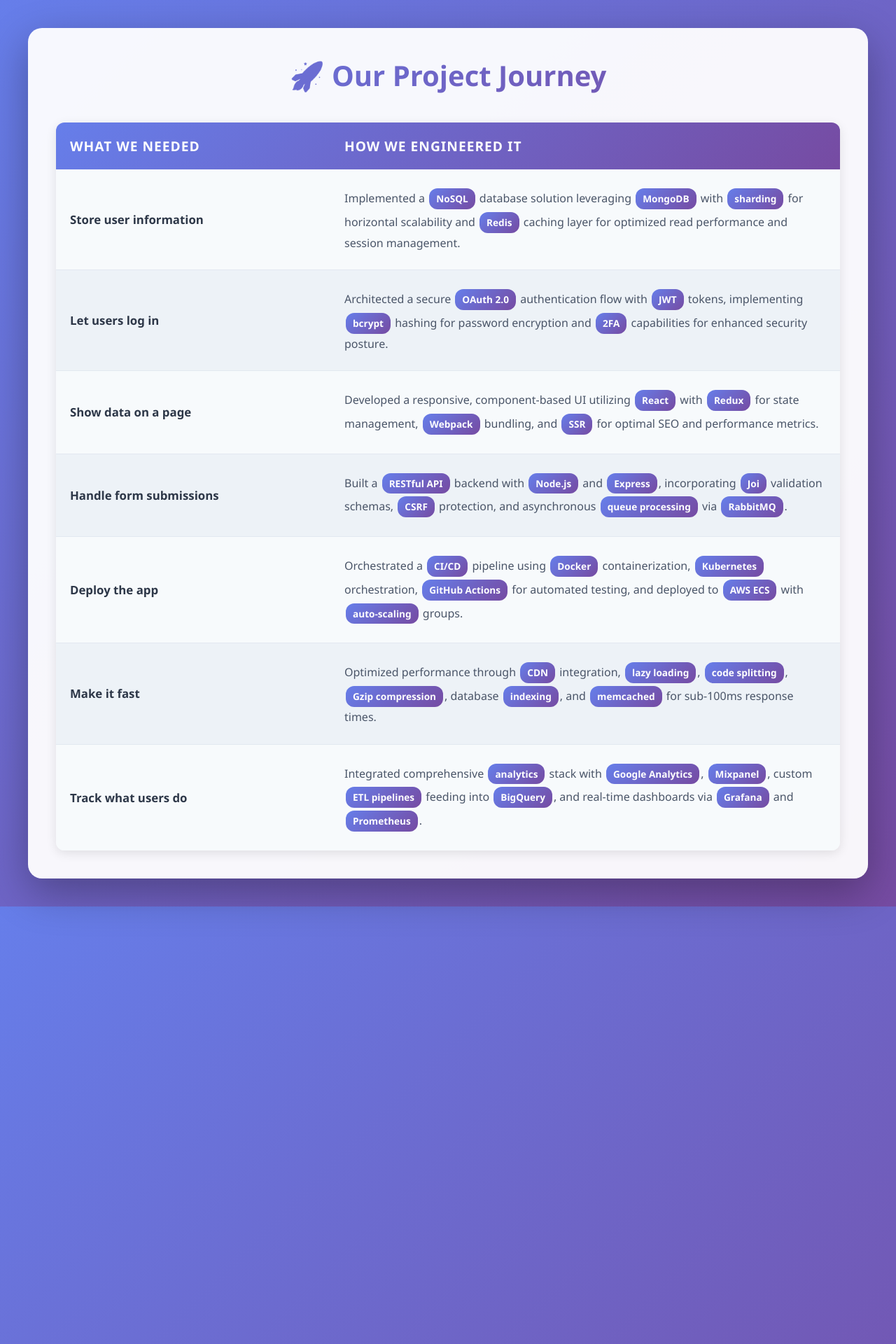
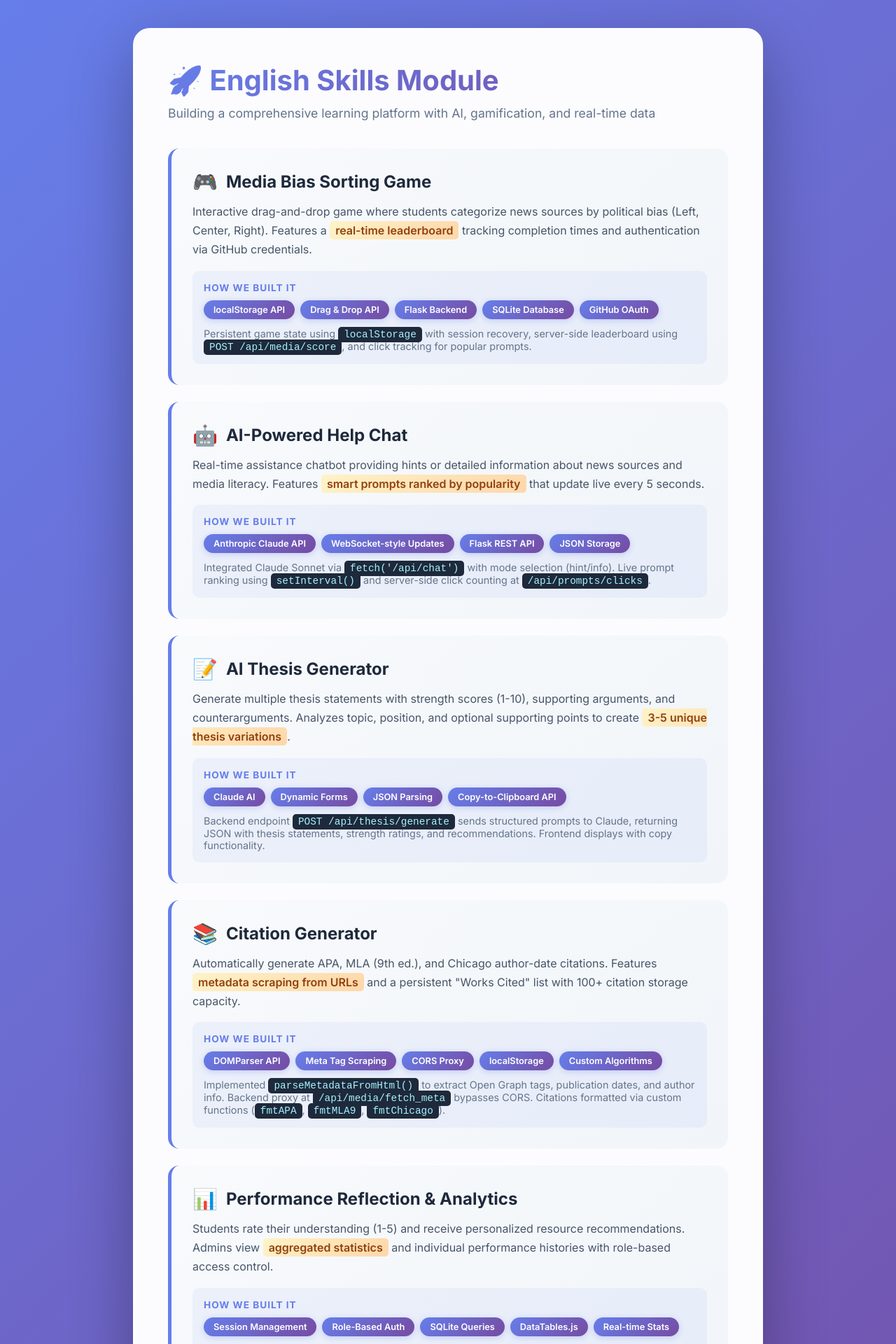
Before and after one commit to Interacters/tri2changes, a Jekyll site: the page built from MediaBiasChanges/media/microblog.html, in a window 1280 px wide. Shown: the top 1920 px of the page at 70% size. Built offline with Jekyll 4.4.1, drawn with Linux system fonts in a browser that asks for light colours; some of the changed text lies outside the part shown.

Commit message:
microblog changes

```diff
--- a/MediaBiasChanges/media/microblog.html
+++ b/MediaBiasChanges/media/microblog.html
@@ -1,13 +1,17 @@
 ---
 layout: null
+permalink: media/microblog.html
 ---
 
+<!DOCTYPE html>
 <html lang="en">
 <head>
     <meta charset="UTF-8">
     <meta name="viewport" content="width=device-width, initial-scale=1.0">
-    <title>Project Development Journey</title>
+    <title>English Skills Module - Development Journey</title>
     <style>
+        @import url('https://fonts.googleapis.com/css2?family=Inter:wght@400;600;700&display=swap');
+
         * {
             margin: 0;
             padding: 0;
@@ -15,214 +19,307 @@
         }
 
         body {
-            font-family: 'Segoe UI', Tahoma, Geneva, Verdana, sans-serif;
+            font-family: 'Inter', -apple-system, BlinkMacSystemFont, sans-serif;
             background: linear-gradient(135deg, #667eea 0%, #764ba2 100%);
             min-height: 100vh;
             padding: 40px 20px;
         }
 
         .container {
-            max-width: 1200px;
+            max-width: 900px;
             margin: 0 auto;
-            background: rgba(255, 255, 255, 0.95);
-            border-radius: 20px;
-            padding: 40px;
-            box-shadow: 0 20px 60px rgba(0, 0, 0, 0.3);
+            background: rgba(255, 255, 255, 0.98);
+            border-radius: 24px;
+            padding: 50px;
+            box-shadow: 0 30px 90px rgba(0, 0, 0, 0.3);
         }
 
         h1 {
-            text-align: center;
-            color: #2d3748;
-            margin-bottom: 10px;
-            font-size: 2.5em;
-            background: linear-gradient(135deg, #667eea 0%, #764ba2 100%);
+            font-size: 2.5rem;
+            background: linear-gradient(135deg, #667eea, #764ba2);
             -webkit-background-clip: text;
             -webkit-text-fill-color: transparent;
-            background-clip: text;
+            margin-bottom: 12px;
+            font-weight: 700;
         }
 
         .subtitle {
-            text-align: center;
-            color: #718096;
+            color: #64748b;
+            font-size: 1.1rem;
             margin-bottom: 40px;
-            font-style: italic;
+            font-weight: 500;
         }
 
-        table {
-            width: 100%;
-            border-collapse: separate;
-            border-spacing: 0;
-            overflow: hidden;
-            border-radius: 12px;
-            box-shadow: 0 4px 15px rgba(0, 0, 0, 0.1);
+        .activity-card {
+            background: linear-gradient(135deg, #f8fafc 0%, #f1f5f9 100%);
+            border-radius: 16px;
+            padding: 30px;
+            margin-bottom: 24px;
+            border-left: 5px solid #667eea;
+            transition: transform 0.3s ease, box-shadow 0.3s ease;
         }
 
-        thead {
-            background: linear-gradient(135deg, #667eea 0%, #764ba2 100%);
-            color: white;
+        .activity-card:hover {
+            transform: translateY(-4px);
+            box-shadow: 0 12px 40px rgba(102, 126, 234, 0.2);
         }
 
-        th {
-            padding: 20px;
-            text-align: left;
-            font-size: 1.2em;
-            font-weight: 600;
+        .activity-title {
+            font-size: 1.5rem;
+            color: #1e293b;
+            margin-bottom: 12px;
+            font-weight: 700;
+            display: flex;
+            align-items: center;
+            gap: 12px;
+        }
+
+        .emoji {
+            font-size: 1.8rem;
+        }
+
+        .activity-desc {
+            color: #475569;
+            line-height: 1.7;
+            margin-bottom: 16px;
+            font-size: 1rem;
+        }
+
+        .tech-section {
+            background: rgba(102, 126, 234, 0.08);
+            padding: 16px;
+            border-radius: 10px;
+            margin-top: 16px;
+        }
+
+        .tech-title {
+            font-size: 0.85rem;
             text-transform: uppercase;
             letter-spacing: 1px;
+            color: #667eea;
+            font-weight: 700;
+            margin-bottom: 10px;
         }
 
-        tbody tr {
-            transition: all 0.3s ease;
-        }
-
-        tbody tr:nth-child(odd) {
-            background: #f7fafc;
-        }
-
-        tbody tr:nth-child(even) {
-            background: #edf2f7;
-        }
-
-        tbody tr:hover {
-            background: #e6fffa;
-            transform: scale(1.02);
-            box-shadow: 0 4px 12px rgba(102, 126, 234, 0.2);
-        }
-
-        td {
-            padding: 25px 20px;
-            border-bottom: 1px solid #e2e8f0;
-        }
-
-        .requirement {
-            font-weight: 600;
-            color: #2d3748;
-            font-size: 1.05em;
-        }
-
-        .implementation {
-            color: #4a5568;
-            line-height: 1.6;
+        .tech-list {
+            display: flex;
+            flex-wrap: wrap;
+            gap: 8px;
         }
 
         .tech-badge {
-            display: inline-block;
-            background: linear-gradient(135deg, #667eea 0%, #764ba2 100%);
+            background: linear-gradient(135deg, #667eea, #764ba2);
             color: white;
-            padding: 4px 10px;
-            border-radius: 12px;
-            font-size: 0.85em;
-            margin: 2px;
+            padding: 6px 14px;
+            border-radius: 20px;
+            font-size: 0.8rem;
             font-weight: 600;
+            box-shadow: 0 2px 8px rgba(102, 126, 234, 0.3);
         }
 
-        tbody tr:last-child td {
-            border-bottom: none;
+        code {
+            background: #1e293b;
+            color: #a5f3fc;
+            padding: 3px 8px;
+            border-radius: 5px;
+            font-size: 0.9rem;
+            font-family: 'Courier New', monospace;
+        }
+
+        .highlight {
+            background: linear-gradient(135deg, #fef3c7, #fed7aa);
+            padding: 3px 8px;
+            border-radius: 5px;
+            font-weight: 600;
+            color: #92400e;
         }
 
         @media (max-width: 768px) {
             .container {
-                padding: 20px;
+                padding: 30px 25px;
             }
 
             h1 {
-                font-size: 1.8em;
+                font-size: 2rem;
             }
 
-            th, td {
-                padding: 15px 10px;
-                font-size: 0.9em;
-            }
-
-            table {
-                display: block;
-                overflow-x: auto;
+            .activity-title {
+                font-size: 1.3rem;
             }
         }
     </style>
 </head>
 <body>
     <div class="container">
-        <h1>🚀 Our Project Journey</h1>
-        <p class="subtitle"></p>
+        <h1>🚀 English Skills Module</h1>
+        <p class="subtitle">Building a comprehensive learning platform with AI, gamification, and real-time data</p>
 
-        <table>
-            <thead>
-                <tr>
-                    <th style="width: 35%;">What We Needed</th>
-                    <th style="width: 65%;">How We Engineered It</th>
-                </tr>
-            </thead>
-            <tbody>
-                <tr>
-                    <td class="requirement">Store user information</td>
-                    <td class="implementation">
-                        Implemented a <span class="tech-badge">NoSQL</span> database solution leveraging
-                        <span class="tech-badge">MongoDB</span> with <span class="tech-badge">sharding</span>
-                        for horizontal scalability and <span class="tech-badge">Redis</span> caching layer
-                        for optimized read performance and session management.
-                    </td>
-                </tr>
-                <tr>
-                    <td class="requirement">Let users log in</td>
-                    <td class="implementation">
-                        Architected a secure <span class="tech-badge">OAuth 2.0</span> authentication flow
-                        with <span class="tech-badge">JWT</span> tokens, implementing
-                        <span class="tech-badge">bcrypt</span> hashing for password encryption and
-                        <span class="tech-badge">2FA</span> capabilities for enhanced security posture.
-                    </td>
-                </tr>
-                <tr>
-                    <td class="requirement">Show data on a page</td>
-                    <td class="implementation">
-                        Developed a responsive, component-based UI utilizing <span class="tech-badge">React</span>
-                        with <span class="tech-badge">Redux</span> for state management,
-                        <span class="tech-badge">Webpack</span> bundling, and <span class="tech-badge">SSR</span>
-                        for optimal SEO and performance metrics.
-                    </td>
-                </tr>
-                <tr>
-                    <td class="requirement">Handle form submissions</td>
-                    <td class="implementation">
-                        Built a <span class="tech-badge">RESTful API</span> backend with
-                        <span class="tech-badge">Node.js</span> and <span class="tech-badge">Express</span>,
-                        incorporating <span class="tech-badge">Joi</span> validation schemas,
-                        <span class="tech-badge">CSRF</span> protection, and asynchronous
-                        <span class="tech-badge">queue processing</span> via <span class="tech-badge">RabbitMQ</span>.
-                    </td>
-                </tr>
-                <tr>
-                    <td class="requirement">Deploy the app</td>
-                    <td class="implementation">
-                        Orchestrated a <span class="tech-badge">CI/CD</span> pipeline using
-                        <span class="tech-badge">Docker</span> containerization,
-                        <span class="tech-badge">Kubernetes</span> orchestration,
-                        <span class="tech-badge">GitHub Actions</span> for automated testing, and deployed
-                        to <span class="tech-badge">AWS ECS</span> with <span class="tech-badge">auto-scaling</span> groups.
-                    </td>
-                </tr>
-                <tr>
-                    <td class="requirement">Make it fast</td>
-                    <td class="implementation">
-                        Optimized performance through <span class="tech-badge">CDN</span> integration,
-                        <span class="tech-badge">lazy loading</span>, <span class="tech-badge">code splitting</span>,
-                        <span class="tech-badge">Gzip compression</span>, database
-                        <span class="tech-badge">indexing</span>, and <span class="tech-badge">memcached</span>
-                        for sub-100ms response times.
-                    </td>
-                </tr>
-                <tr>
-                    <td class="requirement">Track what users do</td>
-                    <td class="implementation">
-                        Integrated comprehensive <span class="tech-badge">analytics</span> stack with
-                        <span class="tech-badge">Google Analytics</span>, <span class="tech-badge">Mixpanel</span>,
-                        custom <span class="tech-badge">ETL pipelines</span> feeding into
-                        <span class="tech-badge">BigQuery</span>, and real-time dashboards via
-                        <span class="tech-badge">Grafana</span> and <span class="tech-badge">Prometheus</span>.
-                    </td>
-                </tr>
-            </tbody>
-        </table>
+        <div class="activity-card">
+            <div class="activity-title">
+                <span class="emoji">🎮</span>
+                Media Bias Sorting Game
+            </div>
+            <p class="activity-desc">
+                Interactive drag-and-drop game where students categorize news sources by political bias (Left, Center, Right).
+                Features a <span class="highlight">real-time leaderboard</span> tracking completion times and authentication via GitHub credentials.
+            </p>
+            <div class="tech-section">
+                <div class="tech-title">How We Built It</div>
+                <div class="tech-list">
+                    <span class="tech-badge">localStorage API</span>
+                    <span class="tech-badge">Drag & Drop API</span>
+                    <span class="tech-badge">Flask Backend</span>
+                    <span class="tech-badge">SQLite Database</span>
+                    <span class="tech-badge">GitHub OAuth</span>
+                </div>
+                <p style="margin-top: 12px; color: #64748b; font-size: 0.9rem;">
+                    Persistent game state using <code>localStorage</code> with session recovery, server-side leaderboard using <code>POST /api/media/score</code>, and click tracking for popular prompts.
+                </p>
+            </div>
+        </div>
+
+        <div class="activity-card">
+            <div class="activity-title">
+                <span class="emoji">🤖</span>
+                AI-Powered Help Chat
+            </div>
+            <p class="activity-desc">
+                Real-time assistance chatbot providing hints or detailed information about news sources and media literacy.
+                Features <span class="highlight">smart prompts ranked by popularity</span> that update live every 5 seconds.
+            </p>
+            <div class="tech-section">
+                <div class="tech-title">How We Built It</div>
+                <div class="tech-list">
+                    <span class="tech-badge">Anthropic Claude API</span>
+                    <span class="tech-badge">WebSocket-style Updates</span>
+                    <span class="tech-badge">Flask REST API</span>
+                    <span class="tech-badge">JSON Storage</span>
+                </div>
+                <p style="margin-top: 12px; color: #64748b; font-size: 0.9rem;">
+                    Integrated Claude Sonnet via <code>fetch('/api/chat')</code> with mode selection (hint/info). Live prompt ranking using <code>setInterval()</code> and server-side click counting at <code>/api/prompts/clicks</code>.
+                </p>
+            </div>
+        </div>
+
+        <div class="activity-card">
+            <div class="activity-title">
+                <span class="emoji">📝</span>
+                AI Thesis Generator
+            </div>
+            <p class="activity-desc">
+                Generate multiple thesis statements with strength scores (1-10), supporting arguments, and counterarguments.
+                Analyzes topic, position, and optional supporting points to create <span class="highlight">3-5 unique thesis variations</span>.
+            </p>
+            <div class="tech-section">
+                <div class="tech-title">How We Built It</div>
+                <div class="tech-list">
+                    <span class="tech-badge">Claude AI</span>
+                    <span class="tech-badge">Dynamic Forms</span>
+                    <span class="tech-badge">JSON Parsing</span>
+                    <span class="tech-badge">Copy-to-Clipboard API</span>
+                </div>
+                <p style="margin-top: 12px; color: #64748b; font-size: 0.9rem;">
+                    Backend endpoint <code>POST /api/thesis/generate</code> sends structured prompts to Claude, returning JSON with thesis statements, strength ratings, and recommendations. Frontend displays with copy functionality.
+                </p>
+            </div>
+        </div>
+
+        <div class="activity-card">
+            <div class="activity-title">
+                <span class="emoji">📚</span>
+                Citation Generator
+            </div>
+            <p class="activity-desc">
+                Automatically generate APA, MLA (9th ed.), and Chicago author-date citations. Features <span class="highlight">metadata scraping from URLs</span>
+                and a persistent "Works Cited" list with 100+ citation storage capacity.
+            </p>
+            <div class="tech-section">
+                <div class="tech-title">How We Built It</div>
+                <div class="tech-list">
+                    <span class="tech-badge">DOMParser API</span>
+                    <span class="tech-badge">Meta Tag Scraping</span>
+                    <span class="tech-badge">CORS Proxy</span>
+                    <span class="tech-badge">localStorage</span>
+                    <span class="tech-badge">Custom Algorithms</span>
+                </div>
+                <p style="margin-top: 12px; color: #64748b; font-size: 0.9rem;">
+                    Implemented <code>parseMetadataFromHtml()</code> to extract Open Graph tags, publication dates, and author info. Backend proxy at <code>/api/media/fetch_meta</code> bypasses CORS. Citations formatted via custom functions (<code>fmtAPA</code>, <code>fmtMLA9</code>, <code>fmtChicago</code>).
+                </p>
+            </div>
+        </div>
+
+        <div class="activity-card">
+            <div class="activity-title">
+                <span class="emoji">📊</span>
+                Performance Reflection & Analytics
+            </div>
+            <p class="activity-desc">
+                Students rate their understanding (1-5) and receive personalized resource recommendations.
+                Admins view <span class="highlight">aggregated statistics</span> and individual performance histories with role-based access control.
+            </p>
+            <div class="tech-section">
+                <div class="tech-title">How We Built It</div>
+                <div class="tech-list">
+                    <span class="tech-badge">Session Management</span>
+                    <span class="tech-badge">Role-Based Auth</span>
+                    <span class="tech-badge">SQLite Queries</span>
+                    <span class="tech-badge">DataTables.js</span>
+                    <span class="tech-badge">Real-time Stats</span>
+                </div>
+                <p style="margin-top: 12px; color: #64748b; font-size: 0.9rem;">
+                    Backend endpoints: <code>POST /api/performance/submit</code>, <code>GET /api/performance/stats</code>. Frontend checks <code>user.role === 'Admin'</code> to display management dashboard with edit/delete capabilities via <code>PUT</code> and <code>DELETE</code> requests.
+                </p>
+            </div>
+        </div>
+
+        <div class="activity-card">
+            <div class="activity-title">
+                <span class="emoji">🧠</span>
+                AI Bias Profile Analysis
+            </div>
+            <p class="activity-desc">
+                Comprehensive personality assessment using <span class="highlight">Google Gemini AI</span> to analyze student activity patterns,
+                media consumption habits, and learning strengths/weaknesses across the entire module.
+            </p>
+            <div class="tech-section">
+                <div class="tech-title">How We Built It</div>
+                <div class="tech-list">
+                    <span class="tech-badge">Google Gemini</span>
+                    <span class="tech-badge">Data Aggregation</span>
+                    <span class="tech-badge">Structured JSON</span>
+                    <span class="tech-badge">Multi-source Analysis</span>
+                </div>
+                <p style="margin-top: 12px; color: #64748b; font-size: 0.9rem;">
+                    Collects data from all activities (game prompts, chat questions, thesis topics, citations, performance ratings) via <code>collectUserData()</code>.
+                    Sends to <code>POST /api/analyze-bias/:uid</code> which combines frontend + backend data, prompts Gemini, and returns structured insights.
+                </p>
+            </div>
+        </div>
+
+        <div class="activity-card">
+            <div class="activity-title">
+                <span class="emoji">🎯</span>
+                Admin Management Dashboard
+            </div>
+            <p class="activity-desc">
+                Complete oversight panel for teachers and administrators. View user profiles, track GitHub commits (30-day rolling),
+                manage performance ratings, and monitor media game leaderboard with <span class="highlight">CRUD operations</span> on all data.
+            </p>
+            <div class="tech-section">
+                <div class="tech-title">How We Built It</div>
+                <div class="tech-list">
+                    <span class="tech-badge">DataTables</span>
+                    <span class="tech-badge">GitHub API</span>
+                    <span class="tech-badge">RESTful CRUD</span>
+                    <span class="tech-badge">Session Auth</span>
+                    <span class="tech-badge">Batch Processing</span>
+                </div>
+                <p style="margin-top: 12px; color: #64748b; font-size: 0.9rem;">
+                    Three-tab interface (Users, Performance, Media) with tabbed navigation. Fetches GitHub commits via <code>POST /api/analytics/commits/:uid</code> with rate limiting (15 users per batch, 4s delay).
+                    Edit/delete actions use <code>PUT</code> and <code>DELETE</code> methods with confirmation dialogs.
+                </p>
+            </div>
+        </div>
     </div>
 </body>
 </html>
```
